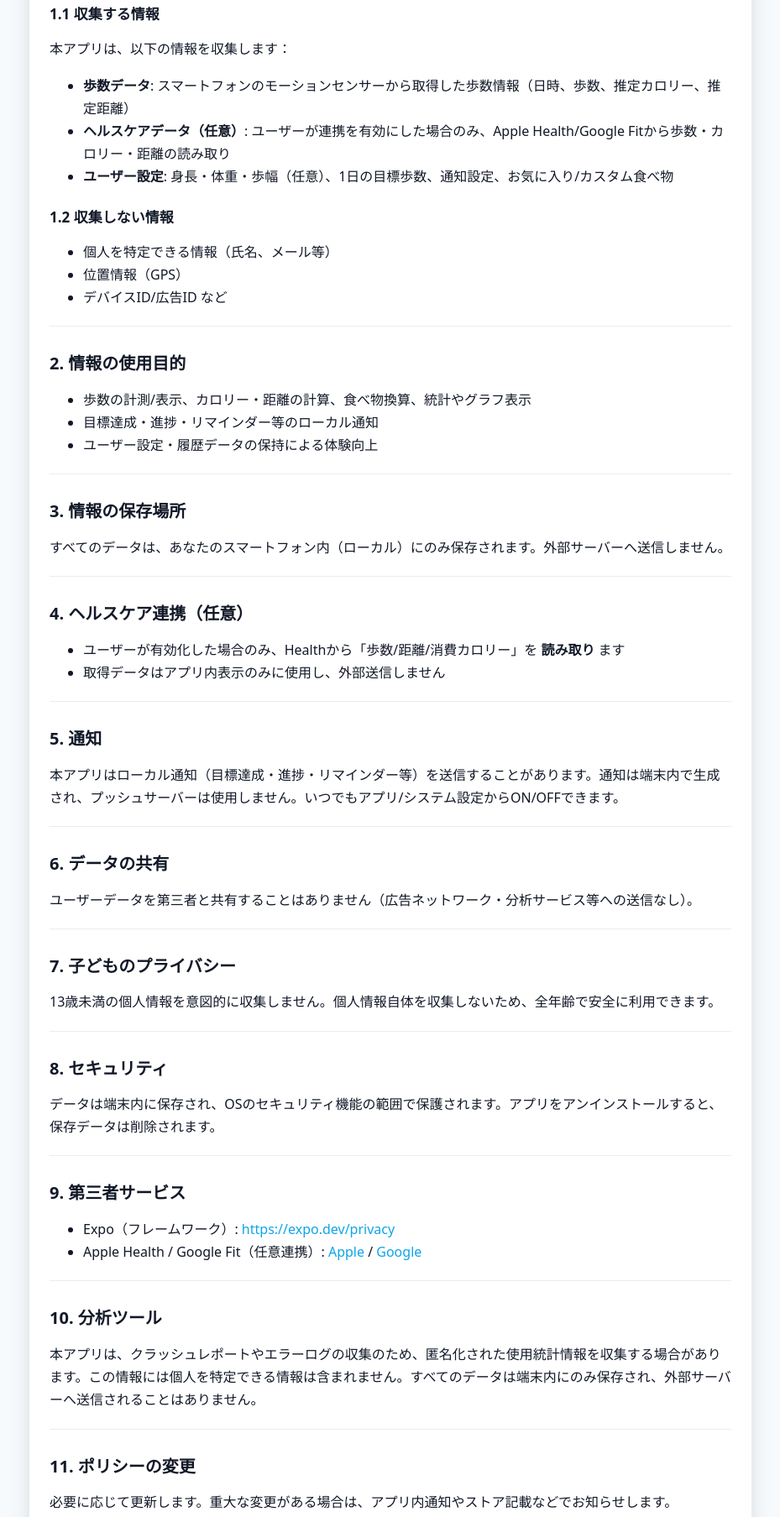
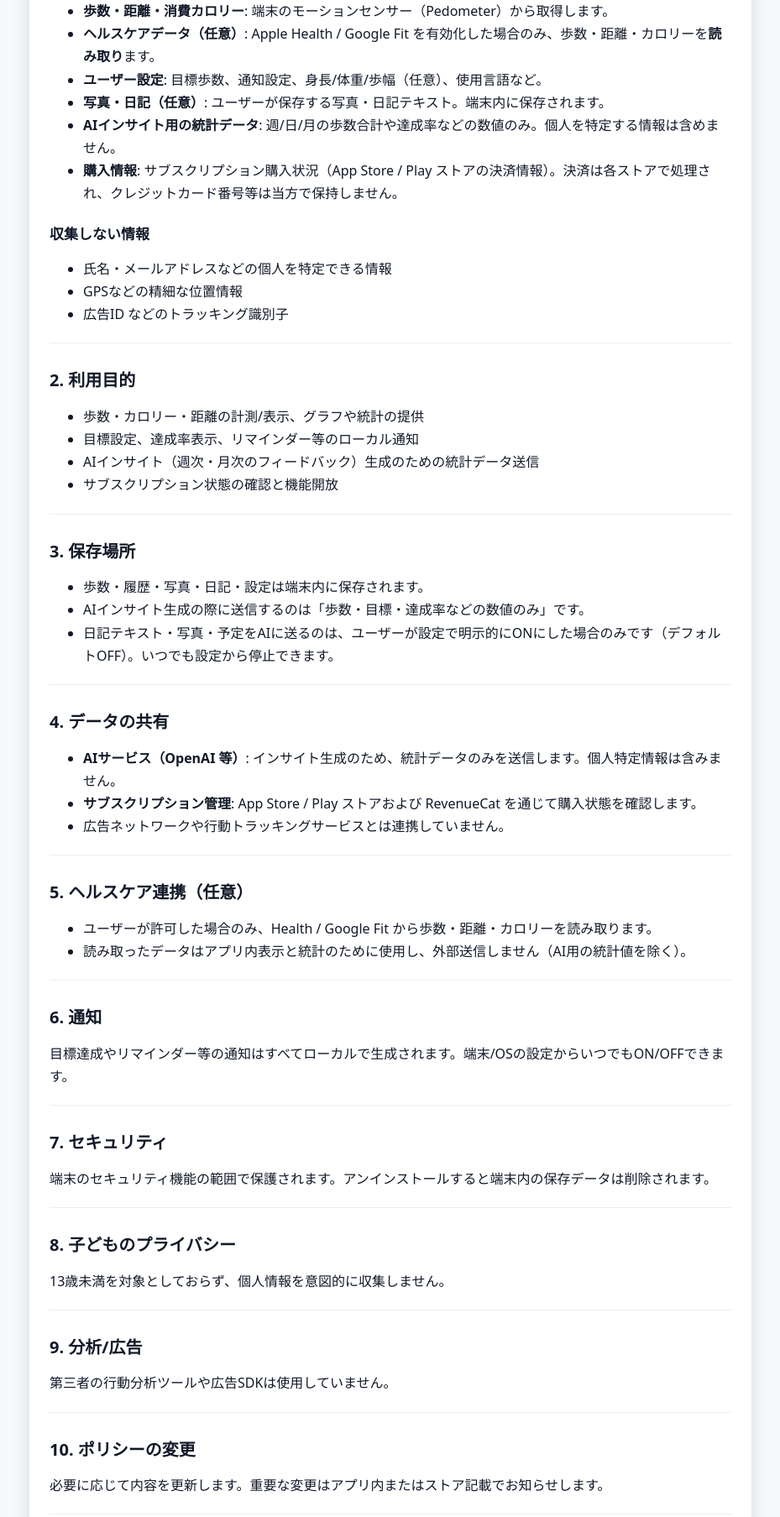
Before and after one commit to s1f10230230/walkApp, a plain HTML site: page index.html in a window 1280 px wide. Shown: the part 313-2120 px from the top of the page at 84% size, without its empty margins (175-1104 px from the left). Drawn offline with Linux system fonts and the light colour scheme.

Commit message:
Add files via upload

```diff
--- a/index.html
+++ b/index.html
@@ -3,7 +3,7 @@
   <head>
     <meta charset="utf-8" />
     <meta name="viewport" content="width=device-width, initial-scale=1" />
-    <title>Walk'n Gain プライバシーポリシー</title>
+    <title>Walk'n Life プライバシーポリシー</title>
     <style>
       :root {
         --bg: #0f172a;
@@ -89,133 +89,89 @@
     <div class="wrap">
       <header>
         <h1>プライバシーポリシー</h1>
-        <div class="date">最終更新日: 2025年10月22日</div>
+        <div class="date">最終更新日: 2025年12月5日</div>
       </header>
       <article>
         <p>
-          「Walk'n
-          Gain」（以下「本アプリ」）をご利用いただきありがとうございます。本プライバシーポリシーは、本アプリがどのように情報を収集、使用、保護するかを説明するものです。
+          「Walk'n Life」（以下「本アプリ」）では、歩数や活動履歴を端末内で管理し、最適な目標やAIインサイトを提供します。以下に、収集・利用する情報とその取り扱いを記載します。
         </p>
         <div class="hr"></div>
 
-        <h2>1. 情報の収集</h2>
-        <h3>1.1 収集する情報</h3>
-        <p>本アプリは、以下の情報を収集します：</p>
+        <h2>1. 収集する情報</h2>
         <ul>
-          <li>
-            <strong>歩数データ</strong>:
-            スマートフォンのモーションセンサーから取得した歩数情報（日時、歩数、推定カロリー、推定距離）
-          </li>
-          <li>
-            <strong>ヘルスケアデータ（任意）</strong>:
-            ユーザーが連携を有効にした場合のみ、Apple Health/Google
-            Fitから歩数・カロリー・距離の読み取り
-          </li>
-          <li>
-            <strong>ユーザー設定</strong>:
-            身長・体重・歩幅（任意）、1日の目標歩数、通知設定、お気に入り/カスタム食べ物
-          </li>
+          <li><strong>歩数・距離・消費カロリー</strong>: 端末のモーションセンサー（Pedometer）から取得します。</li>
+          <li><strong>ヘルスケアデータ（任意）</strong>: Apple Health / Google Fit を有効化した場合のみ、歩数・距離・カロリーを<strong>読み取り</strong>ます。</li>
+          <li><strong>ユーザー設定</strong>: 目標歩数、通知設定、身長/体重/歩幅（任意）、使用言語など。</li>
+          <li><strong>写真・日記（任意）</strong>: ユーザーが保存する写真・日記テキスト。端末内に保存されます。</li>
+          <li><strong>AIインサイト用の統計データ</strong>: 週/日/月の歩数合計や達成率などの数値のみ。個人を特定する情報は含めません。</li>
+          <li><strong>購入情報</strong>: サブスクリプション購入状況（App Store / Play ストアの決済情報）。決済は各ストアで処理され、クレジットカード番号等は当方で保持しません。</li>
         </ul>
-        <h3>1.2 収集しない情報</h3>
+        <h3>収集しない情報</h3>
         <ul>
-          <li>個人を特定できる情報（氏名、メール等）</li>
-          <li>位置情報（GPS）</li>
-          <li>デバイスID/広告ID など</li>
+          <li>氏名・メールアドレスなどの個人を特定できる情報</li>
+          <li>GPSなどの精細な位置情報</li>
+          <li>広告ID などのトラッキング識別子</li>
         </ul>
 
         <div class="hr"></div>
-        <h2>2. 情報の使用目的</h2>
+        <h2>2. 利用目的</h2>
         <ul>
-          <li>
-            歩数の計測/表示、カロリー・距離の計算、食べ物換算、統計やグラフ表示
-          </li>
-          <li>目標達成・進捗・リマインダー等のローカル通知</li>
-          <li>ユーザー設定・履歴データの保持による体験向上</li>
+          <li>歩数・カロリー・距離の計測/表示、グラフや統計の提供</li>
+          <li>目標設定、達成率表示、リマインダー等のローカル通知</li>
+          <li>AIインサイト（週次・月次のフィードバック）生成のための統計データ送信</li>
+          <li>サブスクリプション状態の確認と機能開放</li>
         </ul>
 
         <div class="hr"></div>
-        <h2>3. 情報の保存場所</h2>
-        <p>
-          すべてのデータは、あなたのスマートフォン内（ローカル）にのみ保存されます。外部サーバーへ送信しません。
-        </p>
-
-        <div class="hr"></div>
-        <h2>4. ヘルスケア連携（任意）</h2>
+        <h2>3. 保存場所</h2>
         <ul>
-          <li>
-            ユーザーが有効化した場合のみ、Healthから「歩数/距離/消費カロリー」を
-            <strong>読み取り</strong> ます
-          </li>
-          <li>取得データはアプリ内表示のみに使用し、外部送信しません</li>
+          <li>歩数・履歴・写真・日記・設定は端末内に保存されます。</li>
+          <li>AIインサイト生成の際に送信するのは「歩数・目標・達成率などの数値のみ」です。</li>
+          <li>日記テキスト・写真・予定をAIに送るのは、ユーザーが設定で明示的にONにした場合のみです（デフォルトOFF）。いつでも設定から停止できます。</li>
         </ul>
 
         <div class="hr"></div>
-        <h2>5. 通知</h2>
-        <p>
-          本アプリはローカル通知（目標達成・進捗・リマインダー等）を送信することがあります。通知は端末内で生成され、プッシュサーバーは使用しません。いつでもアプリ/システム設定からON/OFFできます。
-        </p>
-
-        <div class="hr"></div>
-        <h2>6. データの共有</h2>
-        <p>
-          ユーザーデータを第三者と共有することはありません（広告ネットワーク・分析サービス等への送信なし）。
-        </p>
-
-        <div class="hr"></div>
-        <h2>7. 子どものプライバシー</h2>
-        <p>
-          13歳未満の個人情報を意図的に収集しません。個人情報自体を収集しないため、全年齢で安全に利用できます。
-        </p>
-
-        <div class="hr"></div>
-        <h2>8. セキュリティ</h2>
-        <p>
-          データは端末内に保存され、OSのセキュリティ機能の範囲で保護されます。アプリをアンインストールすると、保存データは削除されます。
-        </p>
-
-        <div class="hr"></div>
-        <h2>9. 第三者サービス</h2>
+        <h2>4. データの共有</h2>
         <ul>
-          <li>
-            Expo（フレームワーク）:
-            <a href="https://expo.dev/privacy" target="_blank" rel="noopener"
-              >https://expo.dev/privacy</a
-            >
-          </li>
-          <li>
-            Apple Health / Google Fit（任意連携）:
-            <a
-              href="https://www.apple.com/legal/privacy/"
-              target="_blank"
-              rel="noopener"
-              >Apple</a
-            >
-            /
-            <a
-              href="https://policies.google.com/privacy"
-              target="_blank"
-              rel="noopener"
-              >Google</a
-            >
-          </li>
+          <li><strong>AIサービス（OpenAI 等）</strong>: インサイト生成のため、統計データのみを送信します。個人特定情報は含みません。</li>
+          <li><strong>サブスクリプション管理</strong>: App Store / Play ストアおよび RevenueCat を通じて購入状態を確認します。</li>
+          <li>広告ネットワークや行動トラッキングサービスとは連携していません。</li>
         </ul>
 
         <div class="hr"></div>
-        <h2>10. 分析ツール</h2>
-        <p>
-          本アプリは、クラッシュレポートやエラーログの収集のため、匿名化された使用統計情報を収集する場合があります。この情報には個人を特定できる情報は含まれません。すべてのデータは端末内にのみ保存され、外部サーバーへ送信されることはありません。
-        </p>
+        <h2>5. ヘルスケア連携（任意）</h2>
+        <ul>
+          <li>ユーザーが許可した場合のみ、Health / Google Fit から歩数・距離・カロリーを読み取ります。</li>
+          <li>読み取ったデータはアプリ内表示と統計のために使用し、外部送信しません（AI用の統計値を除く）。</li>
+        </ul>
 
         <div class="hr"></div>
-        <h2>11. ポリシーの変更</h2>
-        <p>
-          必要に応じて更新します。重大な変更がある場合は、アプリ内通知やストア記載などでお知らせします。
-        </p>
+        <h2>6. 通知</h2>
+        <p>目標達成やリマインダー等の通知はすべてローカルで生成されます。端末/OSの設定からいつでもON/OFFできます。</p>
 
         <div class="hr"></div>
-        <h2>12. お問い合わせ</h2>
+        <h2>7. セキュリティ</h2>
+        <p>端末のセキュリティ機能の範囲で保護されます。アンインストールすると端末内の保存データは削除されます。</p>
+
+        <div class="hr"></div>
+        <h2>8. 子どものプライバシー</h2>
+        <p>13歳未満を対象としておらず、個人情報を意図的に収集しません。</p>
+
+        <div class="hr"></div>
+        <h2>9. 分析/広告</h2>
+        <p>第三者の行動分析ツールや広告SDKは使用していません。</p>
+
+        <div class="hr"></div>
+        <h2>10. ポリシーの変更</h2>
+        <p>必要に応じて内容を更新します。重要な変更はアプリ内またはストア記載でお知らせします。</p>
+
+        <div class="hr"></div>
+        <h2>11. お問い合わせ</h2>
         <p>
-          <a href="ask.help.thisapp@gmail.com" target="_blank" rel="noopener"
+          <a
+            href="mailto:ask.help.thisapp@gmail.com"
+            target="_blank"
+            rel="noopener"
             >ask.help.thisapp@gmail.com</a
           >
         </p>
```
